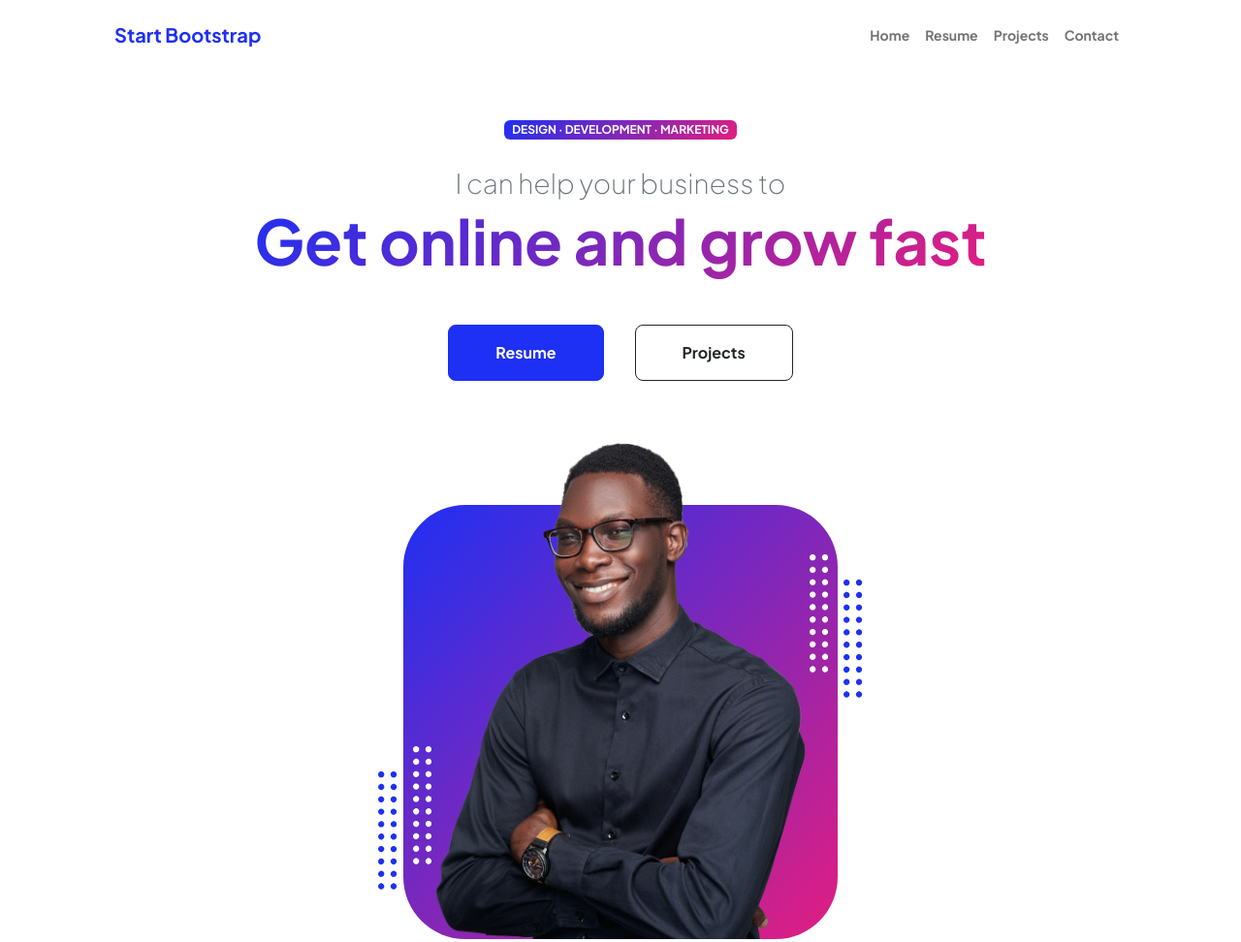
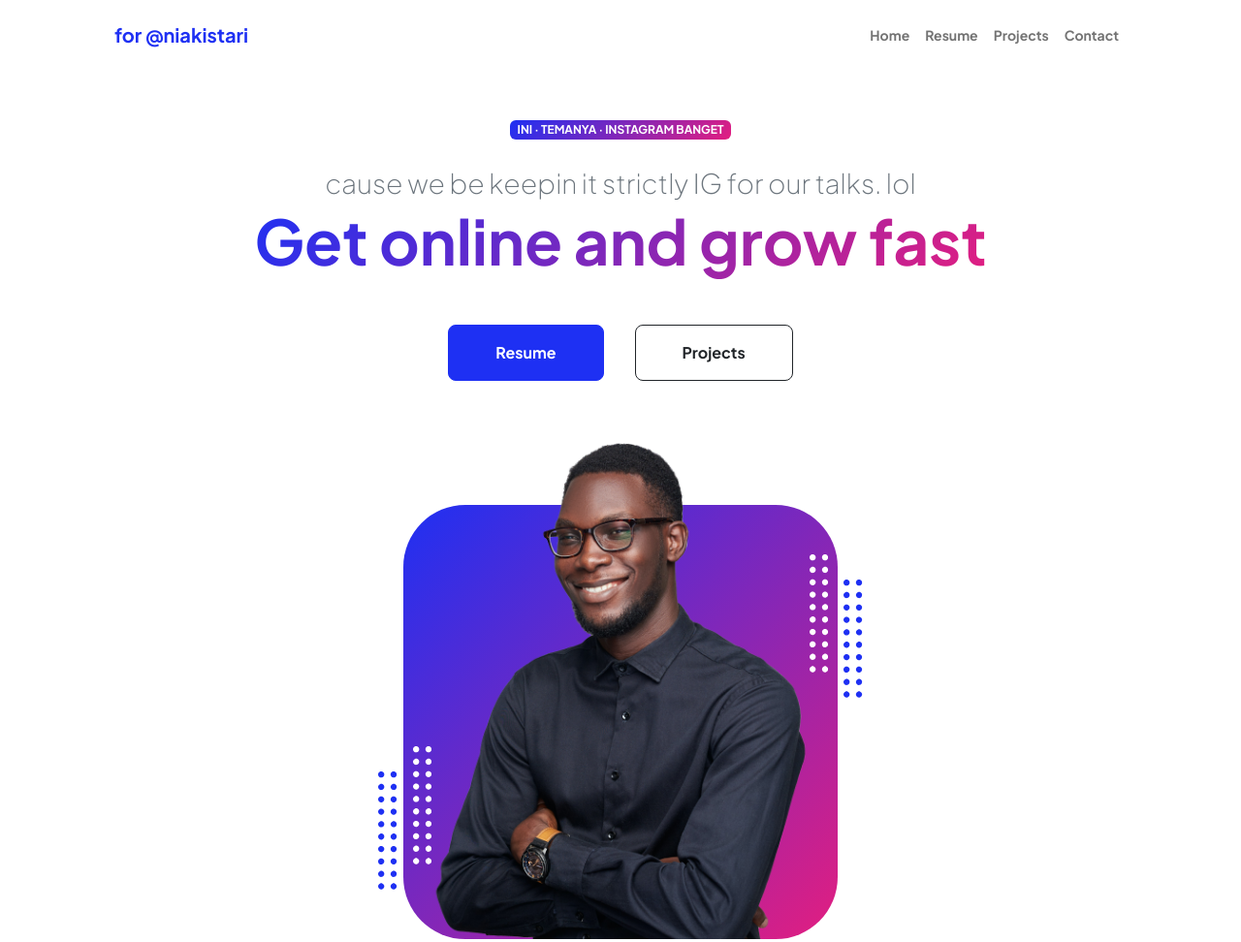
Before and after one commit to triasnugra/nia.github.io, a plain HTML site: page index.html in a window 1280 px wide. Shown: the top 972 px of the page at 97% size. Drawn offline with nearby package versions, Linux system fonts and the light colour scheme.

Commit message:
Update index.html

```diff
--- a/index.html
+++ b/index.html
@@ -5,7 +5,7 @@
         <meta name="viewport" content="width=device-width, initial-scale=1, shrink-to-fit=no" />
         <meta name="description" content="" />
         <meta name="author" content="" />
-        <title>Personal - Start Bootstrap Theme</title>
+        <title>hope you always be happy</title>
         <!-- Favicon-->
         <link rel="icon" type="image/x-icon" href="assets/favicon.ico" />
         <!-- Custom Google font-->
@@ -22,7 +22,7 @@
             <!-- Navigation-->
             <nav class="navbar navbar-expand-lg navbar-light bg-white py-3">
                 <div class="container px-5">
-                    <a class="navbar-brand" href="index.html"><span class="fw-bolder text-primary">Start Bootstrap</span></a>
+                    <a class="navbar-brand" href="index.html"><span class="fw-bolder text-primary">for @niakistari</span></a>
                     <button class="navbar-toggler" type="button" data-bs-toggle="collapse" data-bs-target="#navbarSupportedContent" aria-controls="navbarSupportedContent" aria-expanded="false" aria-label="Toggle navigation"><span class="navbar-toggler-icon"></span></button>
                     <div class="collapse navbar-collapse" id="navbarSupportedContent">
                         <ul class="navbar-nav ms-auto mb-2 mb-lg-0 small fw-bolder">
@@ -41,8 +41,8 @@
                         <div class="col-xxl-5">
                             <!-- Header text content-->
                             <div class="text-center text-xxl-start">
-                                <div class="badge bg-gradient-primary-to-secondary text-white mb-4"><div class="text-uppercase">Design &middot; Development &middot; Marketing</div></div>
-                                <div class="fs-3 fw-light text-muted">I can help your business to</div>
+                                <div class="badge bg-gradient-primary-to-secondary text-white mb-4"><div class="text-uppercase">ini &middot; temanya &middot; instagram banget</div></div>
+                                <div class="fs-3 fw-light text-muted">cause we be keepin it strictly IG for our talks. lol</div>
                                 <h1 class="display-3 fw-bolder mb-5"><span class="text-gradient d-inline">Get online and grow fast</span></h1>
                                 <div class="d-grid gap-3 d-sm-flex justify-content-sm-center justify-content-xxl-start mb-3">
                                     <a class="btn btn-primary btn-lg px-5 py-3 me-sm-3 fs-6 fw-bolder" href="resume.html">Resume</a>
```
